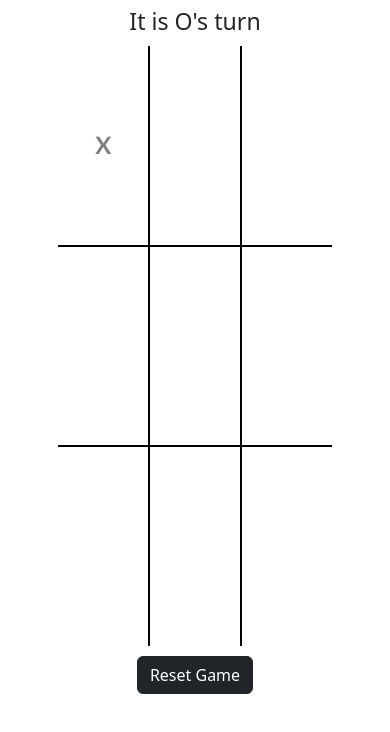
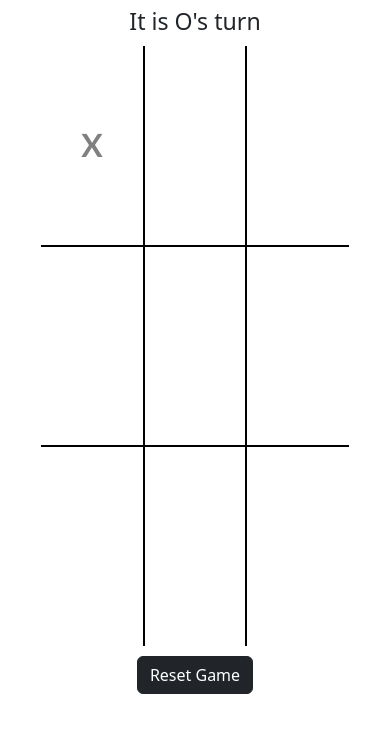
Before and after one commit to ryansingleton-3/Week-11, a website: page index.html in a window 390 px wide. Both pictures are taken after a click on the element 103 px from the left and 145 px from the top of the page. Drawn offline with nearby package versions, Linux system fonts and the light colour scheme.

Commit message:
CSS added

```diff
--- a/style.css
+++ b/style.css
@@ -88,7 +88,7 @@ td {
     }
 
     table {
-        width: 80%;
+        width: 90%;
         margin: 10px auto;
         box-sizing: border-box;
 
@@ -121,7 +121,7 @@ td {
     }
 
     .XandO {
-        font-size: 1.5rem;
+        font-size: 2rem;
         text-align: center;
         font-family: 'Gill Sans', 'Gill Sans MT', Calibri, 'Trebuchet MS', sans-serif;
         font-weight: bold;
```
